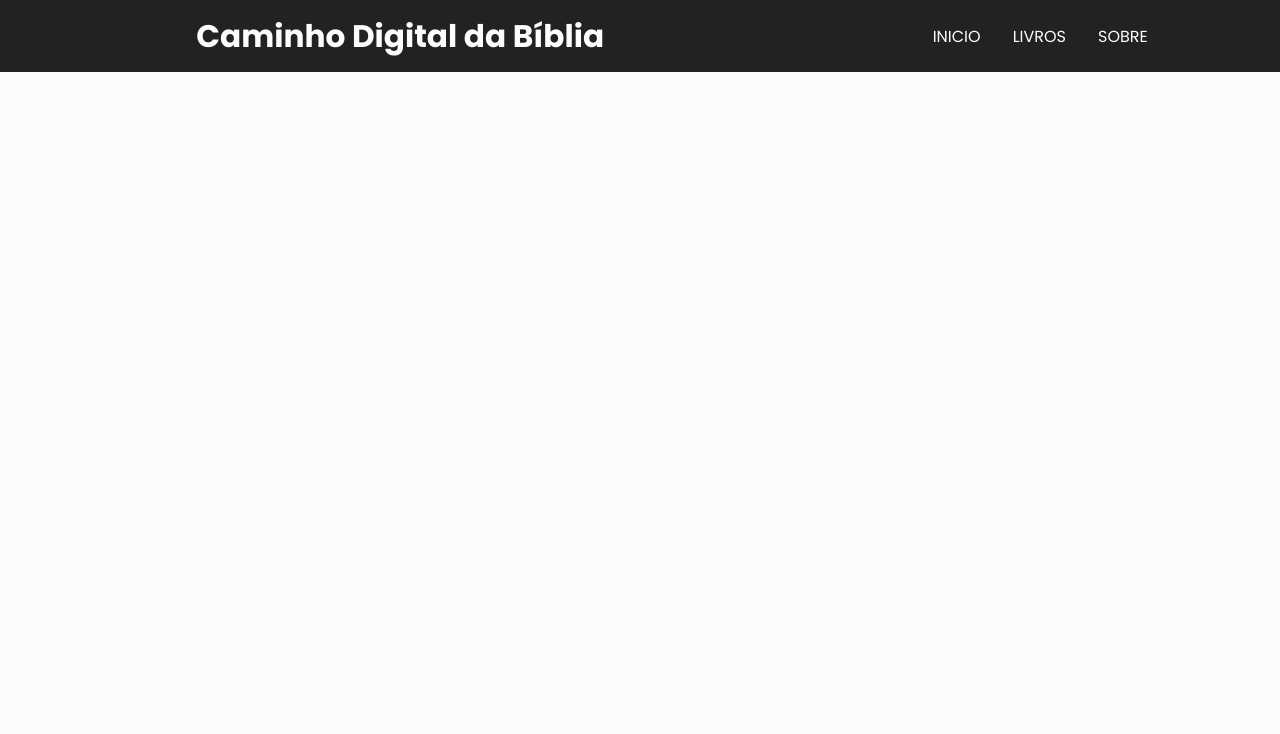
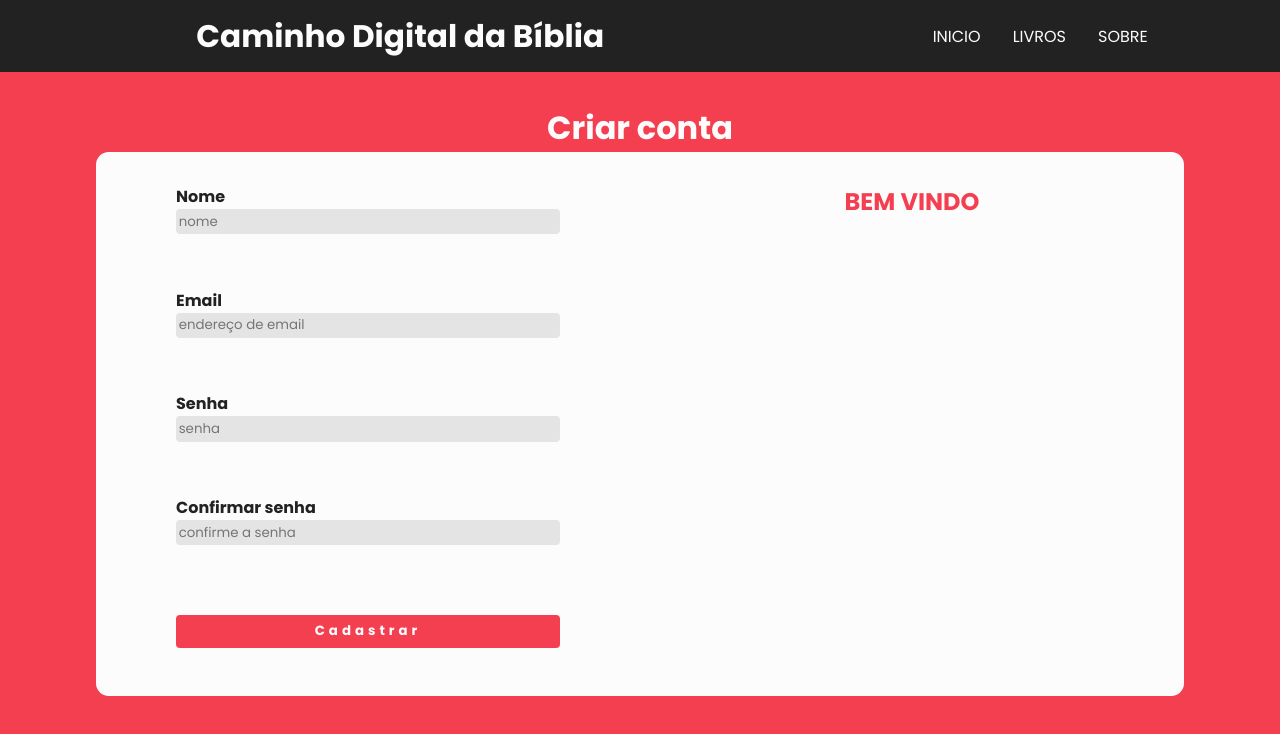
Before and after one commit to Dannick10/CaminhoDigitaldaBiblia, a React (Vite) app: page /register in a window 1280 px wide. Shown: the top 734 px of the page. Built offline with nearby package versions, Linux system fonts and the light colour scheme.

Commit message:
register

```diff
--- a/src/App.css
+++ b/src/App.css
@@ -36,3 +36,10 @@ body{
 ::-webkit-scrollbar-thumb {
   background: var(--color1);
 }
+
+form, button, input{
+  border: none;
+  outline: 0;
+  box-shadow: 0;
+  font-family: var(--font0);
+}
--- a/src/App.jsx
+++ b/src/App.jsx
@@ -8,6 +8,7 @@ import Header from './components/Header'
 import Home from './Pages/Home'
 import Livros from './Pages/Livros'
 import Sobre from './Pages/Sobre'
+import Register from './Pages/Register/Register'
 
 function App() {
 
@@ -20,6 +21,7 @@ function App() {
         <Route path='/' element={<Home />}/>
         <Route path='/livros' element={<Livros />}/>
         <Route path='/sobre' element={<Sobre />}/>
+        <Route path='/register' element={<Register/>}/>
       </Routes>
      </BrowserRouter>
     </>
--- /dev/null
+++ b/src/Pages/Register/Register.jsx
@@ -0,0 +1,41 @@
+import React from 'react'
+import styles from './Register.module.css'
+
+const Register = () => {
+
+
+  return (
+    <div className='register'>
+          <h1>Criar conta</h1>
+         <section className='register_main'>
+           <form className='form'>
+             <label>
+               <span>Nome</span>
+                 <input type="text" placeholder='nome' />
+             </label>
+             <label>
+               <span>Email</span>
+               <input type="email" placeholder='endereço de email' />
+             </label>
+             <label>
+               <span>Senha</span>
+               <input type="password" placeholder='senha'/>
+             </label>
+             <label>
+               <span>Confirmar senha</span>
+               <input type="password" placeholder='confirme a senha'/>
+             </label>
+             <label>
+              <input className='btn' type="submit" value="Cadastrar" />
+             </label>
+           </form>
+           <div className='form showcase'>
+             <h1>BEM VINDO</h1>
+           </div>
+         </section>
+
+    </div>
+  )
+}
+
+export default Register
--- a/src/index.css
+++ b/src/index.css
@@ -103,6 +103,72 @@ border-radius: .4em;
 font-weight: 500;
 }
 
+.register{
+    display: flex;
+    flex-direction: column;
+    align-items: center;
+    justify-content: center;
+    height: 100vh;
+    background-color: var(--color1);
+}
+
+.register h1{
+    color: var(--color3);
+}
+
+.form{
+    display: flex;
+    flex-direction: column;
+    align-items: center;
+    justify-content: space-between;
+    background-color: var(--color3);
+    width: 30em;
+    height: 60vh;
+    padding: 2em 2em;
+    border-radius: .8em 0 0 .8em;
+}
+
+.register_main{
+    display: flex;
+}
+
+.form label{
+    width: 80%;
+    display: flex;
+    flex-direction: column;
+}
+
+.form label:last-child{
+  padding: 1em 0;
+}
+
+.form label span{
+    font-weight: bold;
+    color: var(--color4);
+}
+
+.form input{
+    padding:.2em .2em;
+   background-color: #e4e4e4;
+   border-radius: .3em;
+}
+
+.form input[type="submit"]{
+    padding: .5em 3em;
+    font-weight: bold;
+    background-color: var(--color1);
+    color: var(--color3);
+    cursor: pointer;
+    letter-spacing: .3em;
+}
+
+.showcase{
+    border-radius: 0 .8em .8em 0;
+}
+
+.showcase h1{
+    color: var(--color1);
+}
 
 @media screen and (max-width: 800px) {
 
```
Also changed, not shown: src/Pages/Login/Login.jsx (added, +10 -0 lines), src/Pages/Login/Login.module.css (added), src/Pages/Register/Register.module.css (added).
